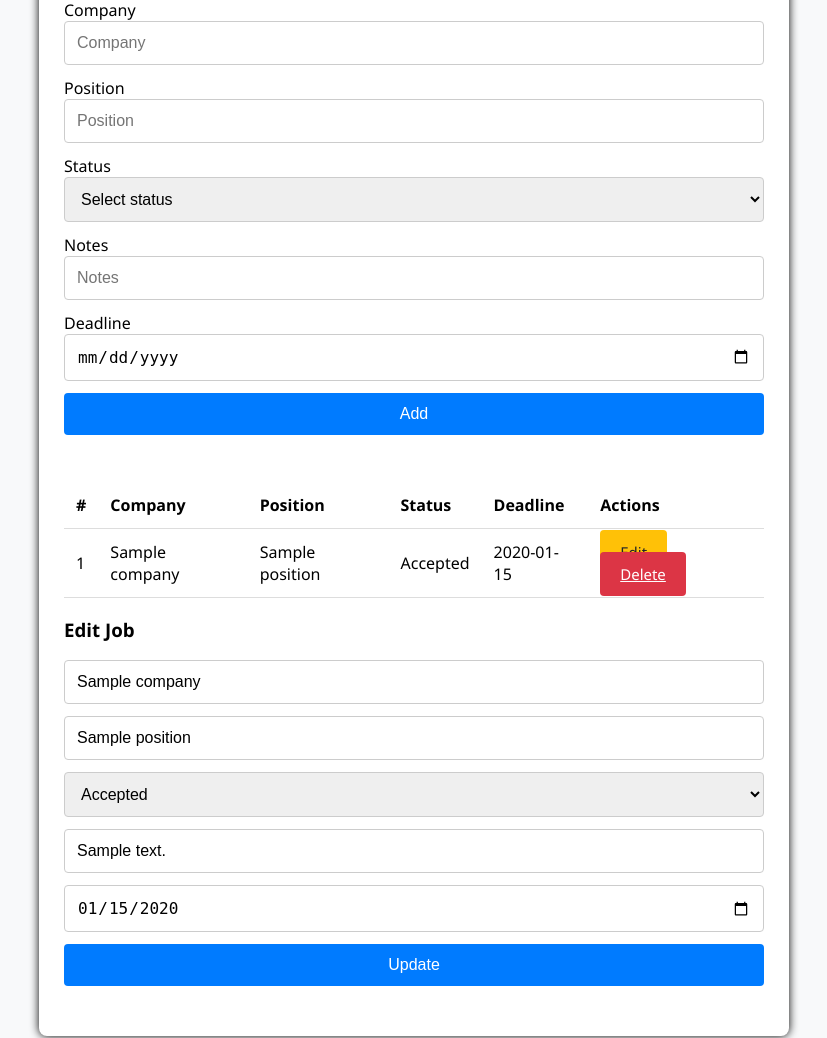
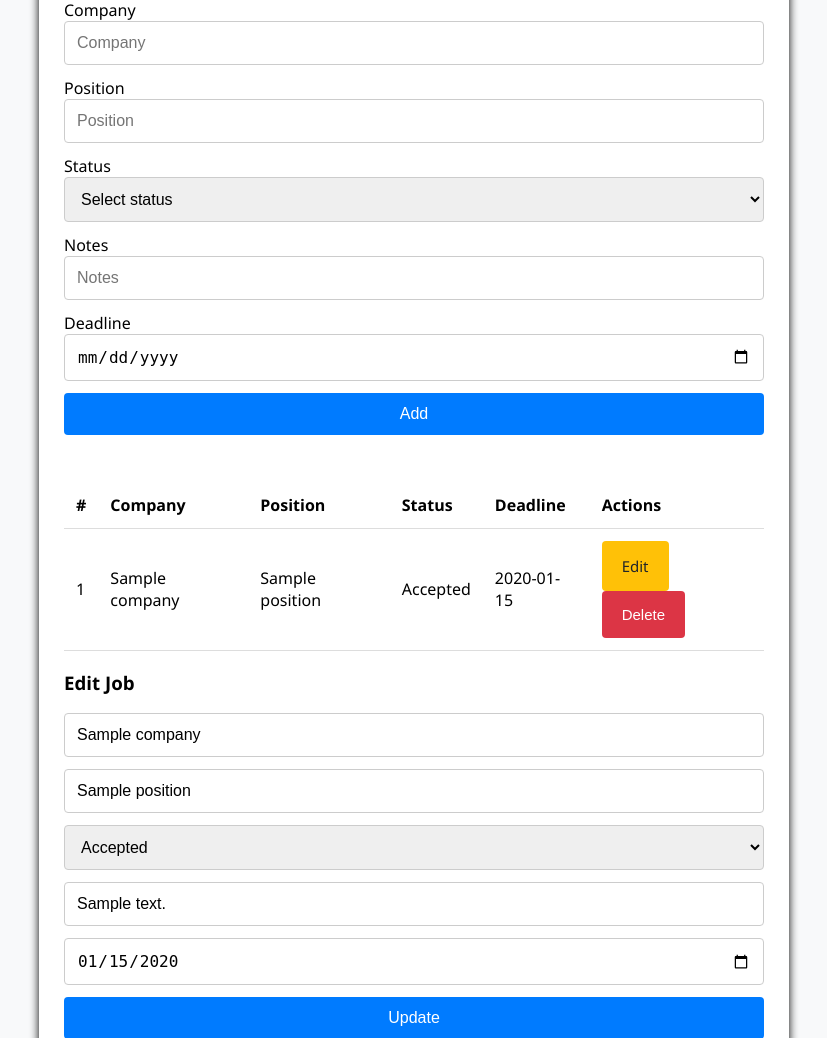
Before and after one commit to kashishrajputt/JobTracker, a Flask app: template app/templates/jobs.html in a window 1280 px wide. Shown: the part 309-1347 px from the top of the page, without its empty margins (226-1053 px from the left). Run offline with Flask 3, Linux system fonts and the light colour scheme; the template is opened without the code that fills it: most values are stand-ins (such as "Sample title", 1, 10 or a date in 2020).

Commit message:
final commit

```diff
--- a/app/routes/jobs.py
+++ b/app/routes/jobs.py
@@ -97,7 +97,7 @@ def edit_job(id):
     jobs = Job.query.filter_by(user_id=session['user_id']).all()
     return render_template('jobs.html', jobs=jobs, job_to_edit=job)
 
-@job_bp.route('/delete/<int:id>')
+@job_bp.route('/delete/<int:id>', methods=['POST'])
 def delete_job(id):
     """
     Delete a job entry by its ID if it belongs to the current user.
@@ -112,4 +112,5 @@ def delete_job(id):
     job = Job.query.get_or_404(id)
     db.session.delete(job)
     db.session.commit()
+    flash("Job deleted successfully!", "info")
     return redirect(url_for('jobs.view_jobs'))
--- a/app/static/style.css
+++ b/app/static/style.css
@@ -108,19 +108,18 @@ footer p{
     box-sizing: border-box;
     margin-bottom: 6px;
 }
-.btn{
+.btn {
     background-color: #007bff;
     color: white;
     border: none;
-    padding: 12px;
-    width: 100%;
+    padding: 12px 20px;
     font-size: 16px;
     border-radius: 4px;
     cursor: pointer;
-}
-
-.btn:hover {
-    background-color: #0056b3;
+    display: inline-block;
+    width: auto;
+    transition: background 0.2s;
+    text-decoration: none;
 }
 
 .btn-warning {
@@ -144,7 +143,7 @@ footer p{
 }
 
 .btn-sm {
-    padding: 12px 20px;
+    padding: 15px 20px;
     font-size: 15px;
 }
 
--- a/app/templates/jobs.html
+++ b/app/templates/jobs.html
@@ -51,7 +51,12 @@
                 <td>{{ job.deadline.strftime('%Y-%m-%d') if job.deadline else '' }}</td>
                 <td>
                     <a href="{{ url_for('jobs.edit_job', id=job.id)}}" class="btn btn-warning btn-sm">Edit</a>
-                    <a href="{{ url_for('jobs.delete_job', id=job.id)}}" class="btn btn-danger btn-sm">Delete</a>
+                    <form action="{{ url_for('jobs.delete_job', id=job.id) }}" method="POST" style="display:inline;">
+                        <button type="submit" class="btn btn-danger btn-sm" onclick="return confirm('Are you sure you want to delete this job?');">
+                            Delete
+                        </button>
+                    </form>
+
                 </td>
             </tr>
             {% endfor %}
```
